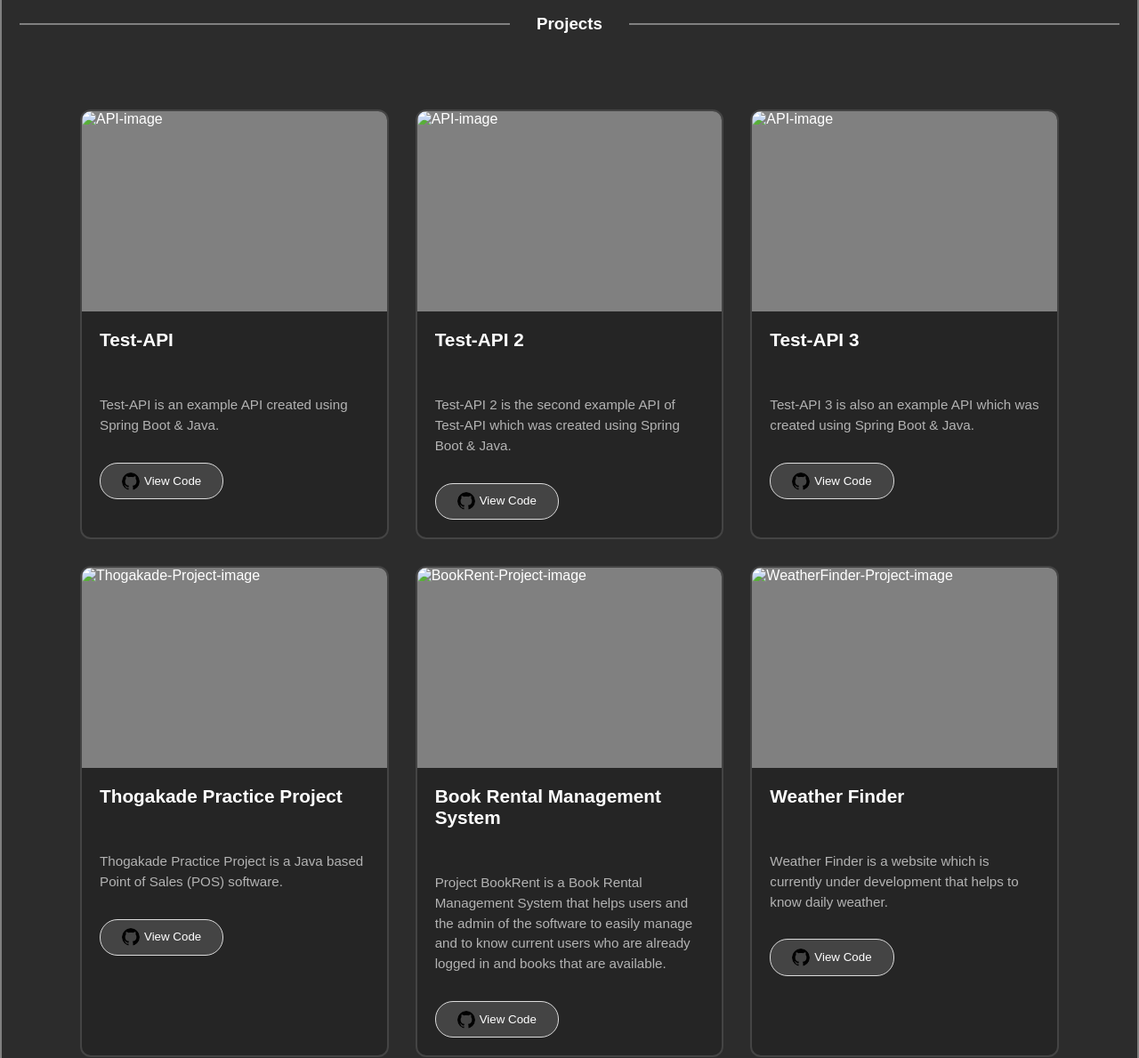
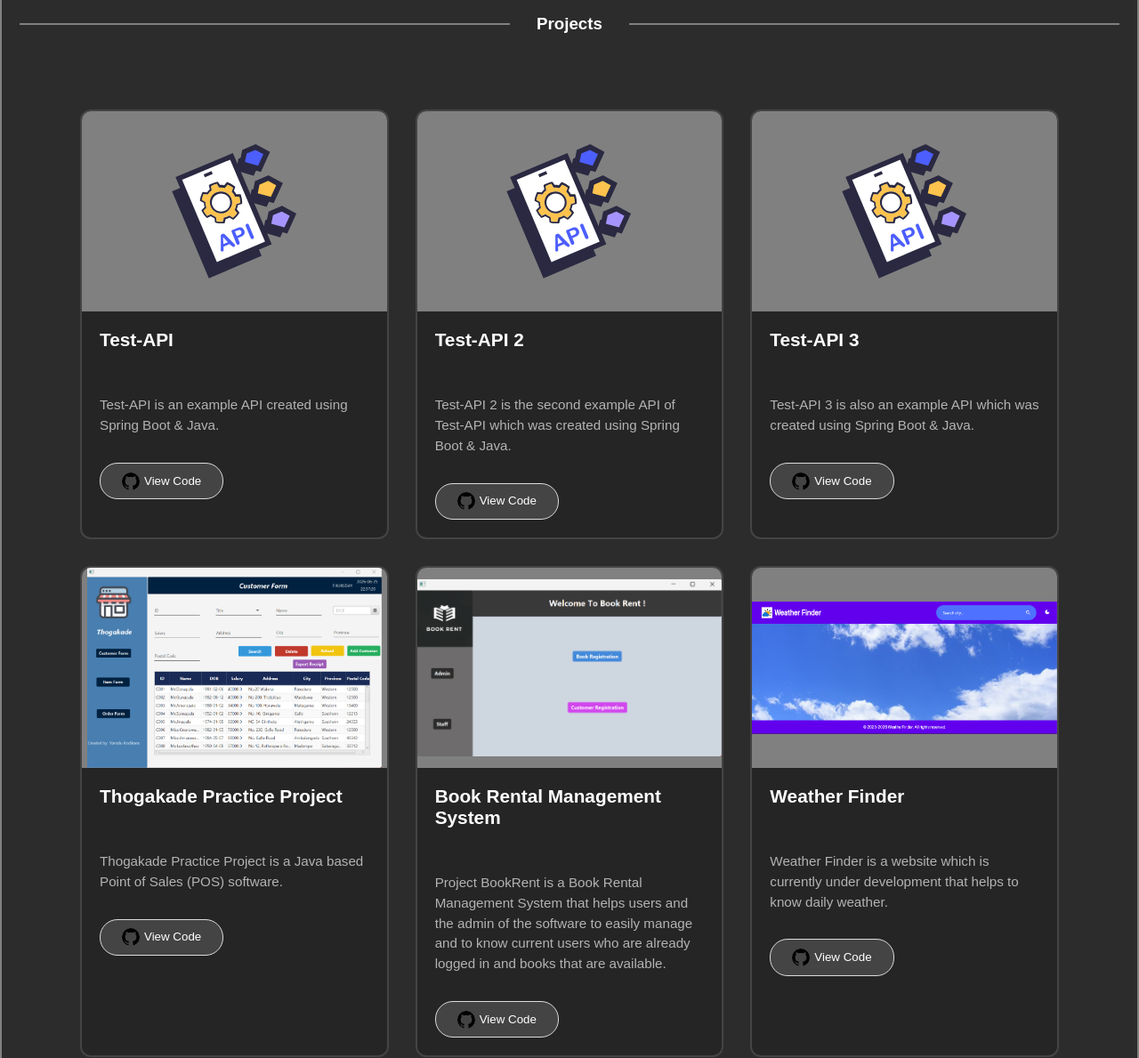
Before and after one commit to VansiluKodikara/My-Portfolio, a plain HTML site: page index.html in a window 1280 px wide. Shown: the part 1580-2769 px from the top of the page at 89% size. Drawn offline with nearby package versions, Linux system fonts and the light colour scheme; a script that the page names is missing.

Commit message:
New commits

```diff
--- a/index.html
+++ b/index.html
@@ -151,7 +151,7 @@
                 <div class="featured-project-card-grid">
                     <div class="featured-project-card">
                         <div class="featured-project-card-img-wrapper">
-                            <img class="featured-project-card-img" src="assets/card-images/flutter-project.png"
+                            <img class="featured-project-card-img" src="assets/card-imgs/flutter-project.png"
                                 alt="Mobile App">
                         </div>
 
@@ -173,7 +173,7 @@
                     <div class="featured-project-card">
 
                         <div class="featured-project-card-img-wrapper">
-                            <img class="featured-project-card-img" src="assets/card-images/bookrent-project.png"
+                            <img class="featured-project-card-img" src="assets/card-imgs/bookrent-project.png"
                                 alt="BookRent-Project-image">
                         </div>
 
@@ -192,7 +192,7 @@
 
                     <div class="featured-project-card">
                         <div class="featured-project-card-img-wrapper">
-                            <img class="featured-project-card-img" src="assets/card-images/thogakade-project.png"
+                            <img class="featured-project-card-img" src="assets/card-imgs/thogakade-project.png"
                                 alt="Thogakade-Project-image">
                         </div>
 
@@ -218,7 +218,7 @@
 
                     <div class="project-card">
                         <div class="project-card-img-wrapper">
-                            <img class="project-card-img" src="assets/card-images/api-svgrepo-com.svg" alt="API-image">
+                            <img class="project-card-img" src="assets/card-imgs/api-svgrepo-com.svg" alt="API-image">
                         </div>
 
                         <div class="project-card-content">
@@ -234,7 +234,7 @@
 
                     <div class="project-card">
                         <div class="project-card-img-wrapper">
-                            <img class="project-card-img" src="assets/card-images/api-svgrepo-com.svg" alt="API-image">
+                            <img class="project-card-img" src="assets/card-imgs/api-svgrepo-com.svg" alt="API-image">
                         </div>
 
                         <div class="project-card-content">
@@ -251,7 +251,7 @@
 
                     <div class="project-card">
                         <div class="project-card-img-wrapper">
-                            <img class="project-card-img" src="assets/card-images/api-svgrepo-com.svg" alt="API-image">
+                            <img class="project-card-img" src="assets/card-imgs/api-svgrepo-com.svg" alt="API-image">
                         </div>
 
                         <div class="project-card-content">
@@ -267,7 +267,7 @@
 
                     <div class="project-card">
                         <div class="project-card-img-wrapper">
-                            <img class="project-card-img" src="assets/card-images/thogakade-project.png"
+                            <img class="project-card-img" src="assets/card-imgs/thogakade-project.png"
                                 alt="Thogakade-Project-image">
                         </div>
 
@@ -284,7 +284,7 @@
 
                     <div class="project-card">
                         <div class="project-card-img-wrapper">
-                            <img class="project-card-img" src="assets/card-images/bookrent-project.png"
+                            <img class="project-card-img" src="assets/card-imgs/bookrent-project.png"
                                 alt="BookRent-Project-image">
                         </div>
 
@@ -303,7 +303,7 @@
 
                     <div class="project-card">
                         <div class="project-card-img-wrapper">
-                            <img class="project-card-img" src="assets/card-images/weatherfinder-project.png"
+                            <img class="project-card-img" src="assets/card-imgs/weatherfinder-project.png"
                                 alt="WeatherFinder-Project-image">
                         </div>
 
@@ -321,7 +321,7 @@
 
                     <div class="project-card">
                         <div class="project-card-img-wrapper">
-                            <img class="project-card-img" src="assets/card-images/flutter-project.png" alt="Mobile App">
+                            <img class="project-card-img" src="assets/card-imgs/flutter-project.png" alt="Mobile App">
                         </div>
 
                         <div class="project-card-content">
```
